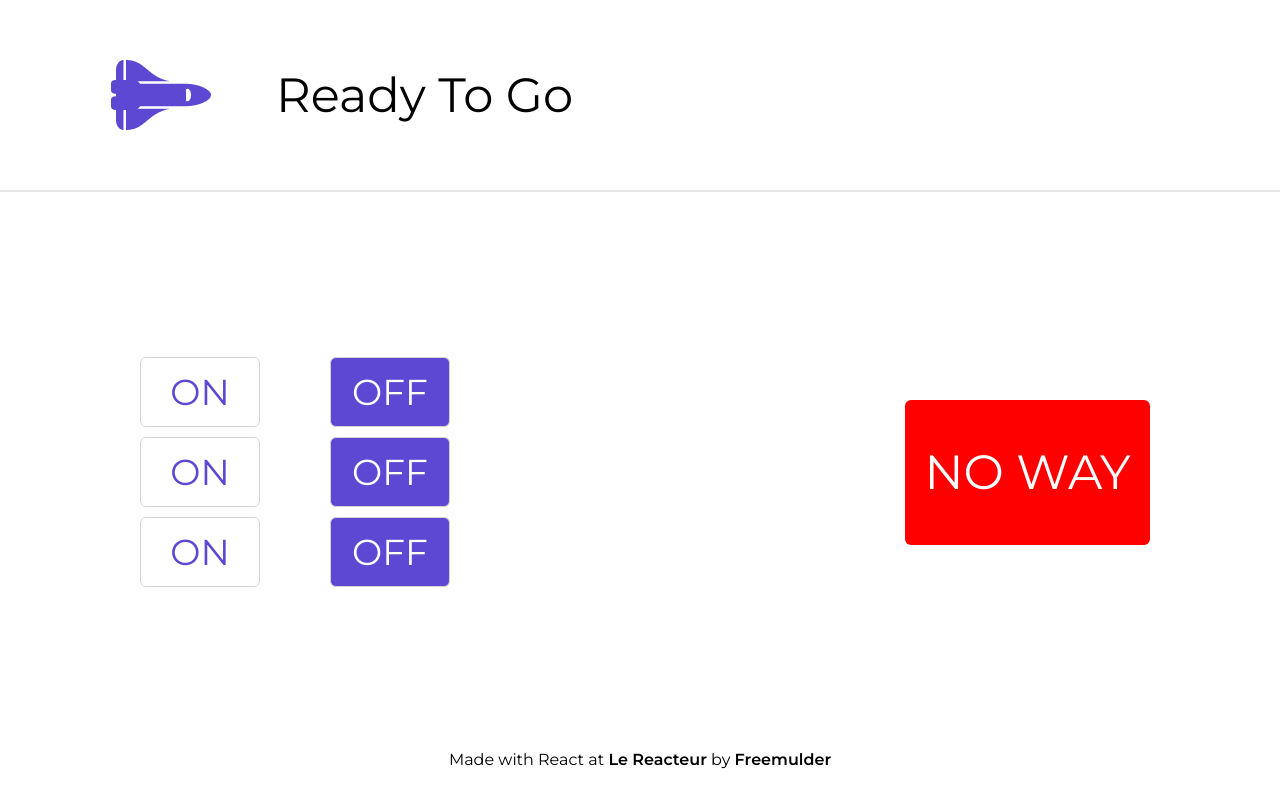
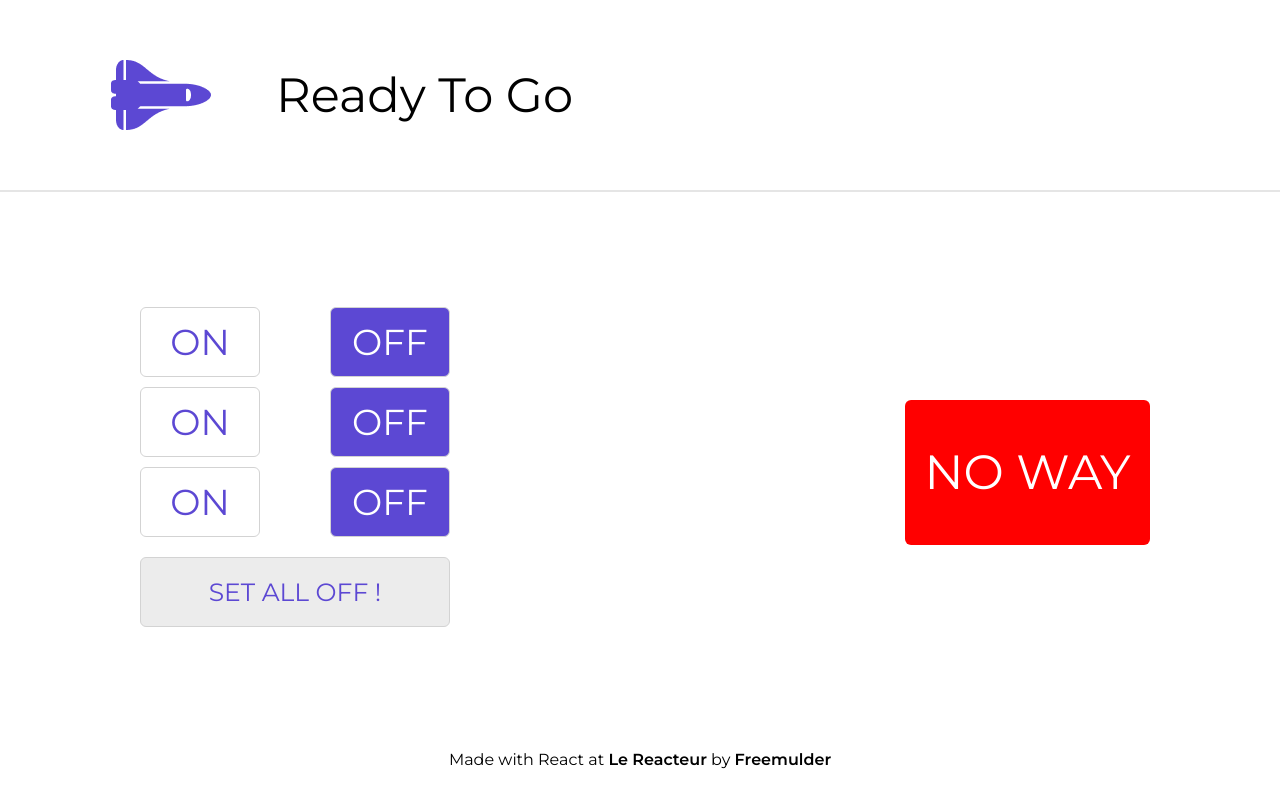
Before and after one commit to SebastienMantanus/readysetgo, a React (Create React App) app: page / in a window 1280 px wide. Built offline with nearby package versions, Linux system fonts and the light colour scheme.

Commit message:
reset button

```diff
--- a/src/App.css
+++ b/src/App.css
@@ -71,6 +71,11 @@ main {
   color: #5c48d3;
 }
 
+.switchOn span:last-child:hover {
+  color: #5c48d3;
+  background-color: #ececec;
+}
+
 /* OFF */
 .switchOff {
   display: flex;
@@ -94,7 +99,34 @@ main {
   color: #5c48d3;
 }
 
+.switchOff span:first-child:hover {
+  color: #5c48d3;
+  background-color: #ececec;
+}
+
 .switchOff span:last-child {
+  background-color: #5c48d3;
+  color: white;
+}
+
+/* -------------------
+--------RESET--------
+------------------- */
+.resetButton {
+  margin: 20px 10px;
+  color: #5c48d3;
+  background-color: #ececec;
+  display: flex;
+  justify-content: center;
+  align-items: center;
+  cursor: pointer;
+  font-size: 25px;
+  width: calc(100%-30px);
+  height: 70px;
+  border-radius: 6px;
+  border: 1px solid lightgray;
+}
+.resetButton:hover {
   background-color: #5c48d3;
   color: white;
 }
--- a/src/App.js
+++ b/src/App.js
@@ -91,6 +91,16 @@ function App() {
               OFF
             </span>
           </div>
+          <div
+            className="resetButton"
+            onClick={() => {
+              setSwitch1(false);
+              setSwitch2(false);
+              setSwitch3(false);
+            }}
+          >
+            SET ALL OFF !
+          </div>
         </section>
 
         {/* ALERT */}
```
